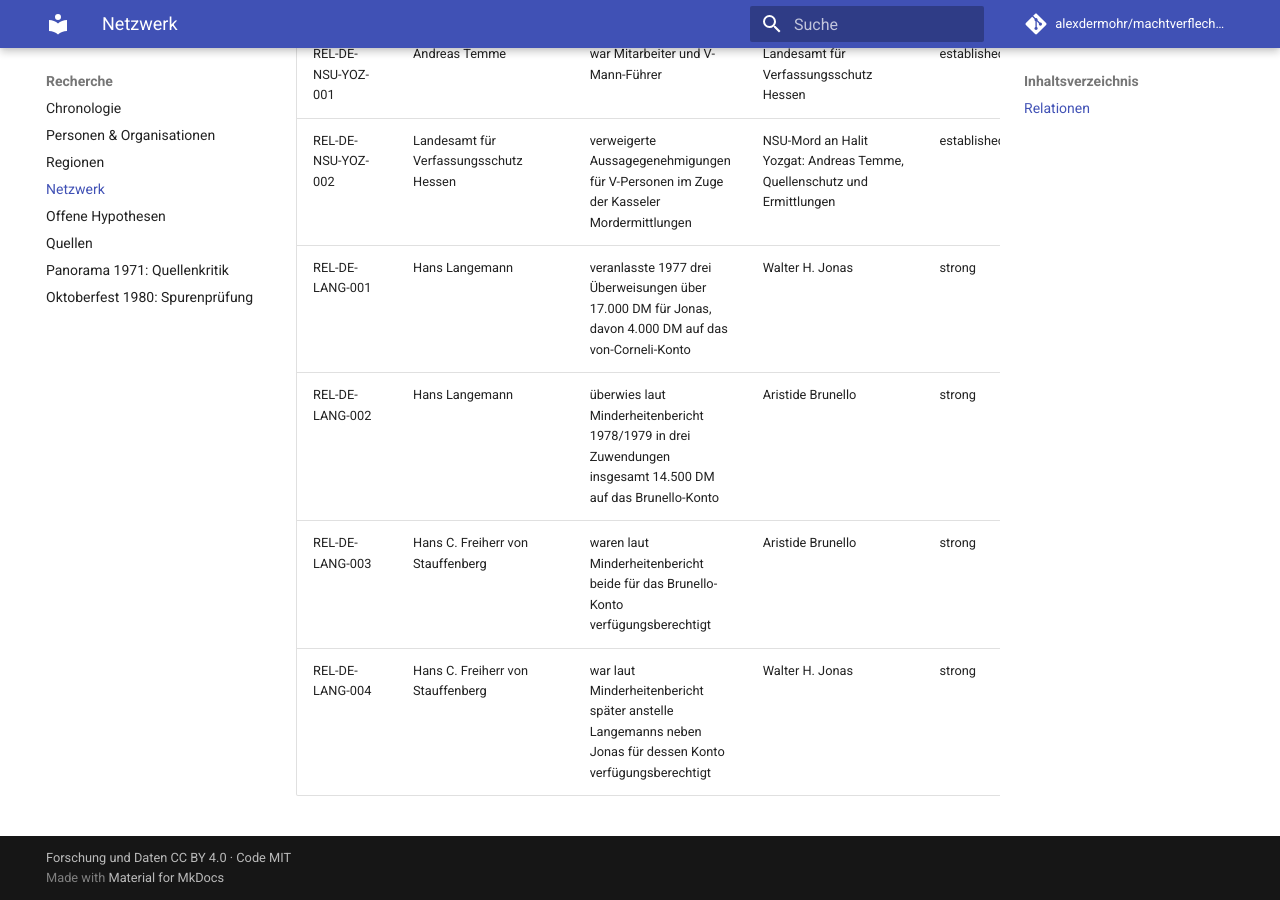
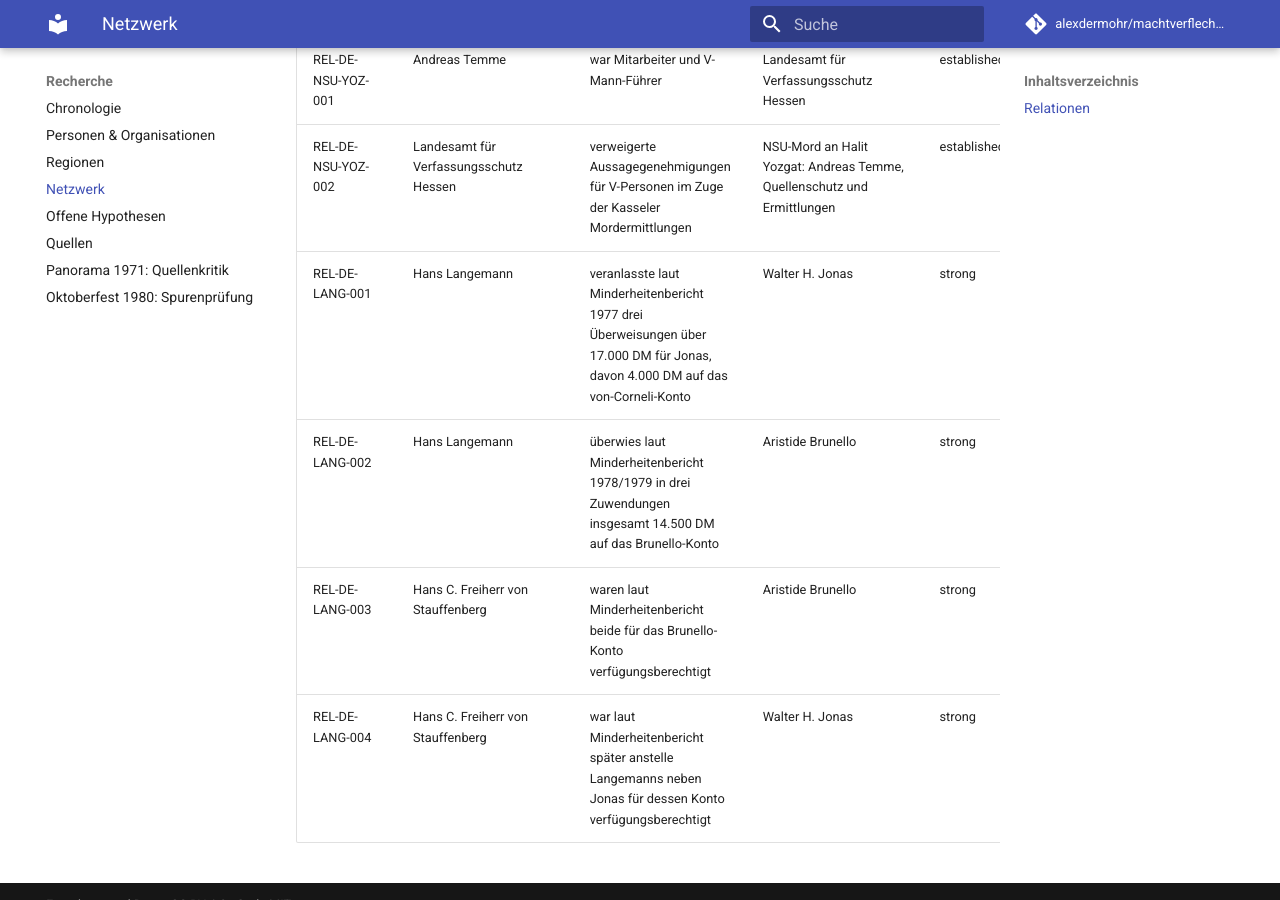
Before and after one commit to alexdermohr/machtverflechtungen, an MkDocs documentation site: the page built from docs/generated/network.md, in a window 1280 px wide and 900 px high, scrolled down 9278 px. Built offline with MkDocs 1.6.1 and Material for MkDocs 9.7.7, drawn with Linux system fonts in a browser that asks for light colours; comment, search, counter and statistics services are not loaded.

Commit message:
research: retain minority attribution in Jonas network edge

```diff
--- a/docs/generated/network.md
+++ b/docs/generated/network.md
@@ -151,7 +151,7 @@
     N_ORG_DE_LFV_HESSEN -->|"verweigerte Aussagegenehmigungen für V-Personen im Zuge der Kasseler Mordermittlungen"| N_CASE_DE_NSU_YOZGAT_2006
     N_PER_DE_HANS_LANGEMANN["Hans Langemann"]
     N_PER_DE_WALTER_H_JONAS["Walter H. Jonas"]
-    N_PER_DE_HANS_LANGEMANN -->|"veranlasste 1977 drei Überweisungen über 17.000 DM für Jonas, davon 4.000 DM auf das von-Corneli-Konto"| N_PER_DE_WALTER_H_JONAS
+    N_PER_DE_HANS_LANGEMANN -->|"veranlasste laut Minderheitenbericht 1977 drei Überweisungen über 17.000 DM für Jonas, davon 4.000 DM auf das von-Corneli-Konto"| N_PER_DE_WALTER_H_JONAS
     N_PER_DE_ARISTIDE_BRUNELLO["Aristide Brunello"]
     N_PER_DE_HANS_LANGEMANN -->|"überwies laut Minderheitenbericht 1978/1979 in drei Zuwendungen insgesamt 14.500 DM auf das Brunello-Konto"| N_PER_DE_ARISTIDE_BRUNELLO
     N_PER_DE_HANS_C_STAUFFENBERG["Hans C. Freiherr von Stauffenberg"]
@@ -239,7 +239,7 @@
 | REL-DE-NSU-AKT-001 | Bundesamt für Verfassungsschutz | vernichtete nach der NSU-Aufdeckung mehrere V-Mann-Akten | NSU: Quellenführung, Operation Rennsteig und Aktenvernichtung 2011 | established | SRC-DE-BT-NSU-LINGEN-2017 |
 | REL-DE-NSU-YOZ-001 | Andreas Temme | war Mitarbeiter und V-Mann-Führer | Landesamt für Verfassungsschutz Hessen | established | SRC-DE-BT-NSU-YOZGAT-2016 |
 | REL-DE-NSU-YOZ-002 | Landesamt für Verfassungsschutz Hessen | verweigerte Aussagegenehmigungen für V-Personen im Zuge der Kasseler Mordermittlungen | NSU-Mord an Halit Yozgat: Andreas Temme, Quellenschutz und Ermittlungen | established | SRC-DE-BT-NSU-YOZGAT-2016 |
-| REL-DE-LANG-001 | Hans Langemann | veranlasste 1977 drei Überweisungen über 17.000 DM für Jonas, davon 4.000 DM auf das von-Corneli-Konto | Walter H. Jonas | strong | SRC-DE-BAYLT-LANGEMANN-MINDERHEIT-13012-1982 |
+| REL-DE-LANG-001 | Hans Langemann | veranlasste laut Minderheitenbericht 1977 drei Überweisungen über 17.000 DM für Jonas, davon 4.000 DM auf das von-Corneli-Konto | Walter H. Jonas | strong | SRC-DE-BAYLT-LANGEMANN-MINDERHEIT-13012-1982 |
 | REL-DE-LANG-002 | Hans Langemann | überwies laut Minderheitenbericht 1978/1979 in drei Zuwendungen insgesamt 14.500 DM auf das Brunello-Konto | Aristide Brunello | strong | SRC-DE-BAYLT-LANGEMANN-MINDERHEIT-13012-1982 |
 | REL-DE-LANG-003 | Hans C. Freiherr von Stauffenberg | waren laut Minderheitenbericht beide für das Brunello-Konto verfügungsberechtigt | Aristide Brunello | strong | SRC-DE-BAYLT-LANGEMANN-MINDERHEIT-13012-1982 |
 | REL-DE-LANG-004 | Hans C. Freiherr von Stauffenberg | war laut Minderheitenbericht später anstelle Langemanns neben Jonas für dessen Konto verfügungsberechtigt | Walter H. Jonas | strong | SRC-DE-BAYLT-LANGEMANN-MINDERHEIT-13012-1982 |
```
Also changed, not shown: 1 other file.
